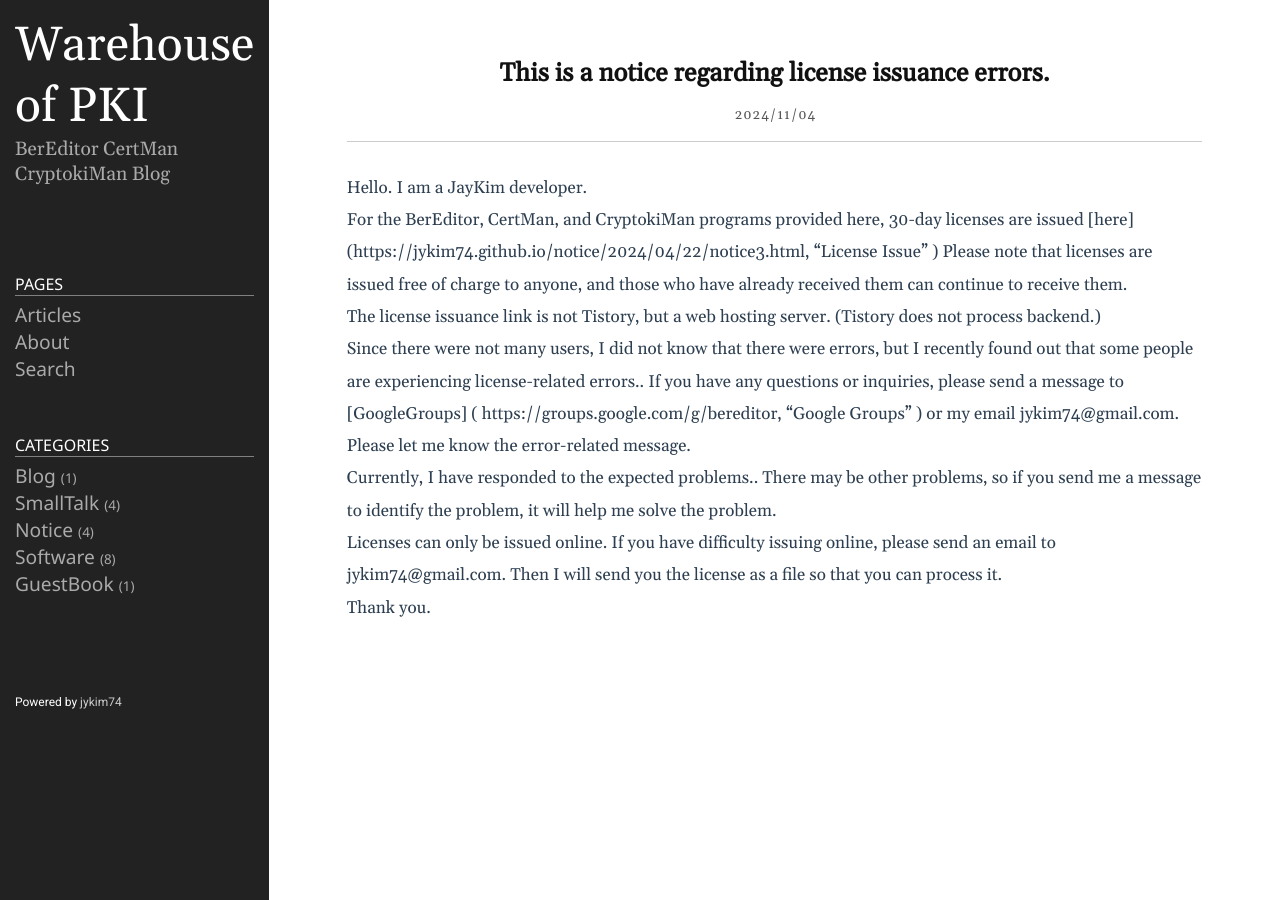
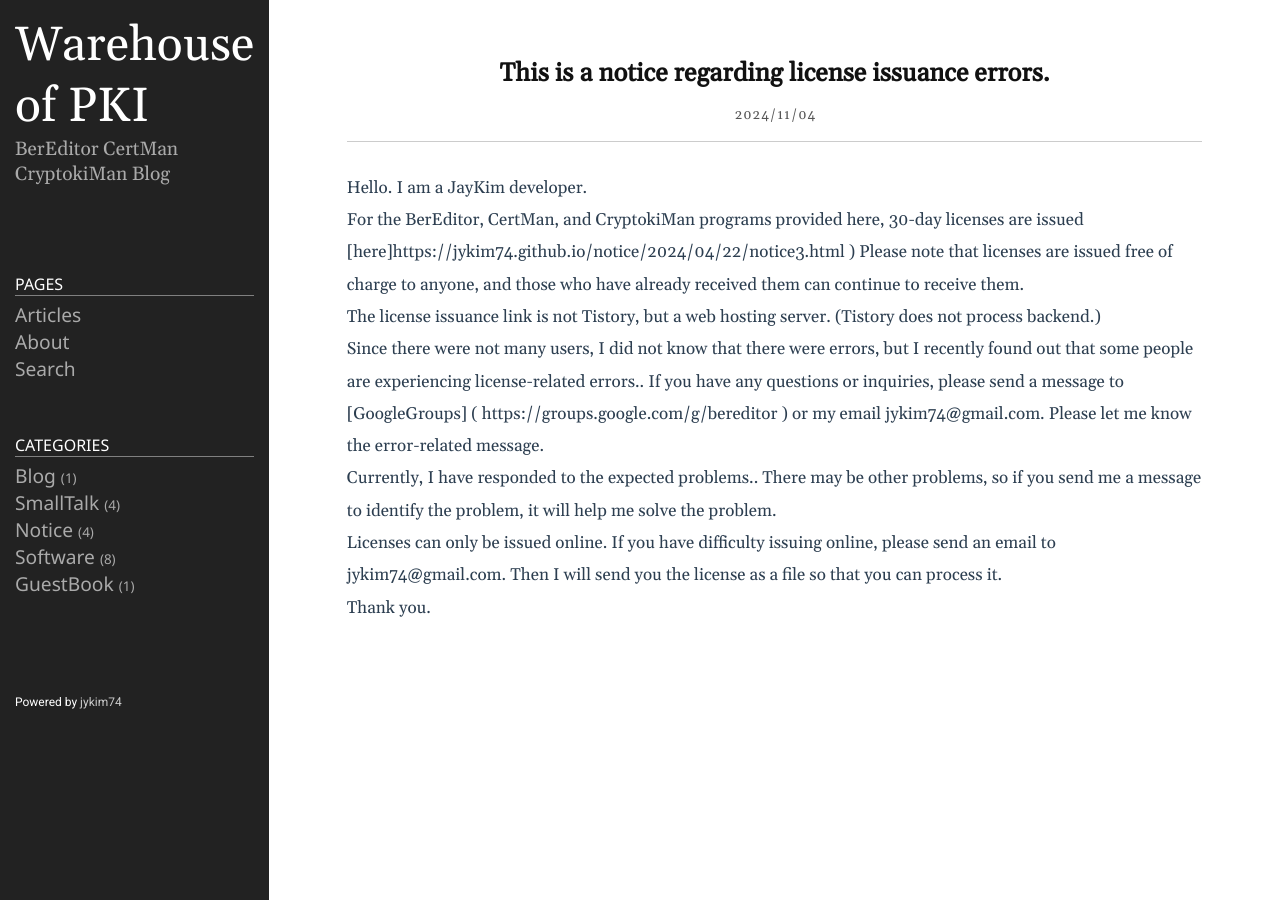
Before and after one commit to jykim74/jykim74.github.io, a Jekyll site: the page built from _posts/2024-11-04-notice3.markdown, in a window 1280 px wide. Built offline with Jekyll 4.4.1, drawn with Linux system fonts in a browser that asks for light colours; nearby versions of some CDN libraries; comment, search, counter and statistics services are not loaded.

Commit message:
Update 2024-11-04-notice3.markdown

```diff
--- a/_posts/2024-11-04-notice3.markdown
+++ b/_posts/2024-11-04-notice3.markdown
@@ -8,7 +8,7 @@
 Hello. I am a JayKim developer.
 
 For the BerEditor, CertMan, and CryptokiMan programs provided here,
-30-day licenses are issued [here] (https://jykim74.github.io/notice/2024/04/22/notice3.html, "License Issue" )
+30-day licenses are issued [here]https://jykim74.github.io/notice/2024/04/22/notice3.html )
 Please note that licenses are issued free of charge to anyone, and those who have already received them can continue to receive them.
 
 The license issuance link is not Tistory, but a web hosting server.
@@ -16,7 +16,7 @@
 
 Since there were not many users, I did not know that there were errors,
 but I recently found out that some people are experiencing license-related errors..
-If you have any questions or inquiries, please send a message to [GoogleGroups] ( https://groups.google.com/g/bereditor, "Google Groups" ) or my email jykim74@gmail.com.
+If you have any questions or inquiries, please send a message to [GoogleGroups] ( https://groups.google.com/g/bereditor ) or my email jykim74@gmail.com.
 Please let me know the error-related message.
 
 Currently, I have responded to the expected problems..
```
